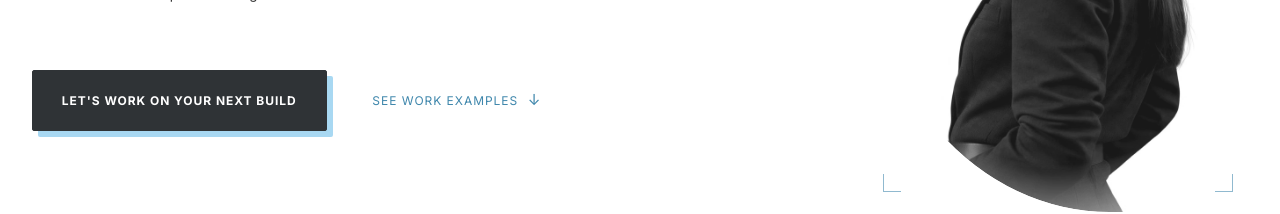
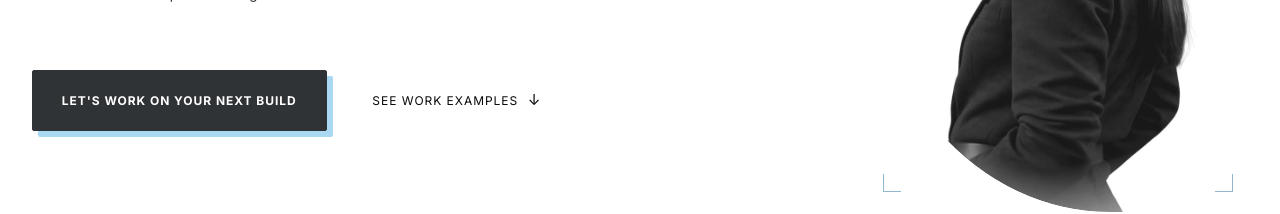
Before and after one commit to Irene2828/porfoliojuly, a Next.js app: page / in a window 1280 px wide. Shown: the part 473-687 px from the top of the page. Built offline with nearby package versions, Linux system fonts and the light colour scheme; no server answers; the database is empty; a web font is replaced by a local one.

Commit message:
Fix Vercel Next.js output directory

```diff
--- a/src/app/components/Hero.css
+++ b/src/app/components/Hero.css
@@ -100,11 +100,11 @@
 
 .hero-ctas .btn-secondary {
   font-weight: 400;
-  color: #3f87ac;
+  color: #0a0a0a;
 }
 
 .hero-ctas .btn-secondary .arrow {
-  color: #3f87ac;
+  color: #0a0a0a;
 }
 
 .hero-ctas {
@@ -297,12 +297,13 @@
   transform: translateX(18px);
 }
 
-/* Annotation 2: right side, middle — near shoulder */
+/* Annotation 2: left side — systems thinking */
 .cv-ann-2 {
   top: 52%;
-  right: -130px;
-  flex-direction: row;
-  transform: translateX(18px);
+  left: -130px;
+  right: auto;
+  flex-direction: row-reverse;
+  transform: translateX(-18px);
 }
 
 /* Annotation 3: left side — near chest */
--- a/src/app/index.css
+++ b/src/app/index.css
@@ -134,7 +134,7 @@ h1, h2, h3, h4, h5, h6 {
 
 .btn-secondary {
   background: transparent;
-  color: #888888;
+  color: #0a0a0a;
   border: 1px solid transparent;
   font-weight: 300;
 }
```
Also changed, not shown: vercel.json (added).
